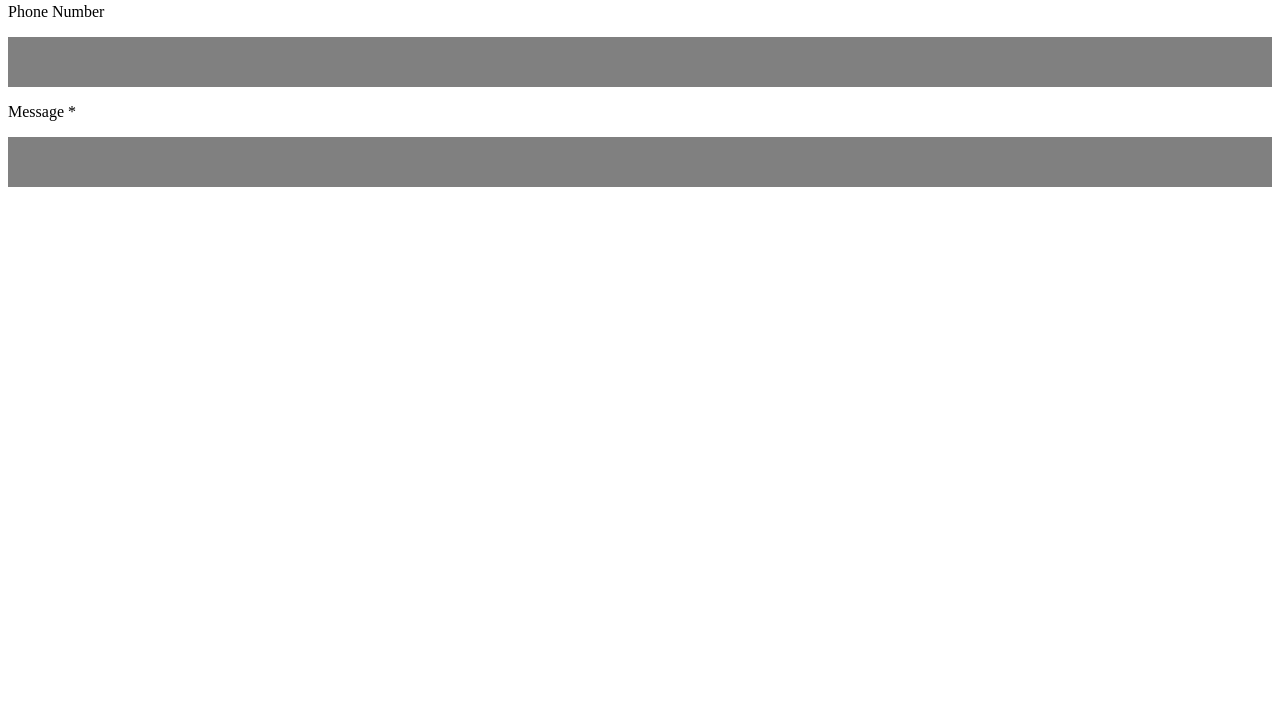
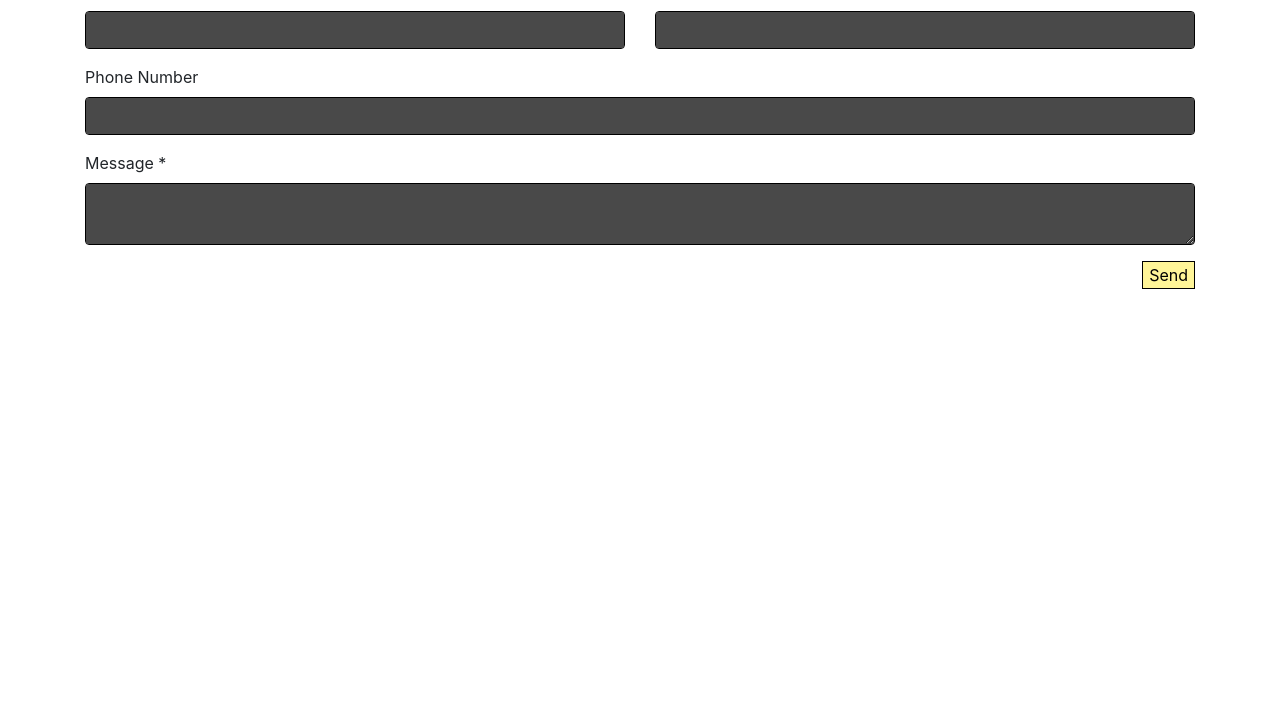
Before and after one commit to mugak/include-contact-us-page, a plain HTML site: page index.html in a window 1280 px wide. Shown: the part 77-800 px from the top of the page. Drawn offline with nearby package versions, Linux system fonts and the light colour scheme.

Commit message:
added bootstrap, edited form control colors

```diff
--- a/index.html
+++ b/index.html
@@ -1,13 +1,41 @@
 <!DOCTYPE html>
 <head>
+    <link rel="stylesheet" href="https://maxcdn.bootstrapcdn.com/bootstrap/4.0.0/css/bootstrap.min.css" integrity="sha384-Gn5384xqQ1aoWXA+058RXPxPg6fy4IWvTNh0E263XmFcJlSAwiGgFAW/dAiS6JXm" crossorigin="anonymous">
 	<link rel="stylesheet" type="text/css" href="style.css">
 	<title>Contact Us</title>
 </head>
 <body>
-    <h1>Contact</h1>
-    <p>Phone Number</p>
-    <div class="input"></div>
-    <p>Message *</p>
-    <div class="input"></div>
+    <div class="container">
+        <h1>Contact</h1>
+        <form class="form">
+            <div class="row">
+                <div class="col">
+                    <div class="form-group">
+                        <label for="name">Name *</label>
+                        <input type="text" id="name" class="form-control" required>
+                    </div>
+                </div>
+
+                <div class="col">
+                    <div class="form-group">
+                        <label for="email">Email *</label>
+                        <input type="text" id="email" class="form-control" required>
+                    </div>
+                </div>
+            </div>
+
+            <div class="form-group">
+                <label for="number">Phone Number</label>
+                <input type="text" id="number" class="form-control">
+            </div>
+
+            <div class="form-group">
+                <label for="message">Message *</label>
+                <textarea id="message" class="form-control" required></textarea>
+            </div>
+
+            <button type="submit" class="float-right">Send</button>
+        </form>
+    </div>
 
 </body>
--- a/style.css
+++ b/style.css
@@ -1,5 +1,18 @@
-.input {
-    background-color: grey;
-    height: 50px;
+.form-control {
+    color: #ffffff;
+    background-color: #494949;
+    border: 1px solid #000000;
+}
 
+button {
+    border: 1px solid #000000;
+    background-color: #FFF598;
 }
+
+.form-control:focus {
+    color: #ffffff;
+    background-color: #494949;
+    border: 1px solid #000000;
+    box-shadow: none;
+    -webkit-box-shadow: none;
+}
```
